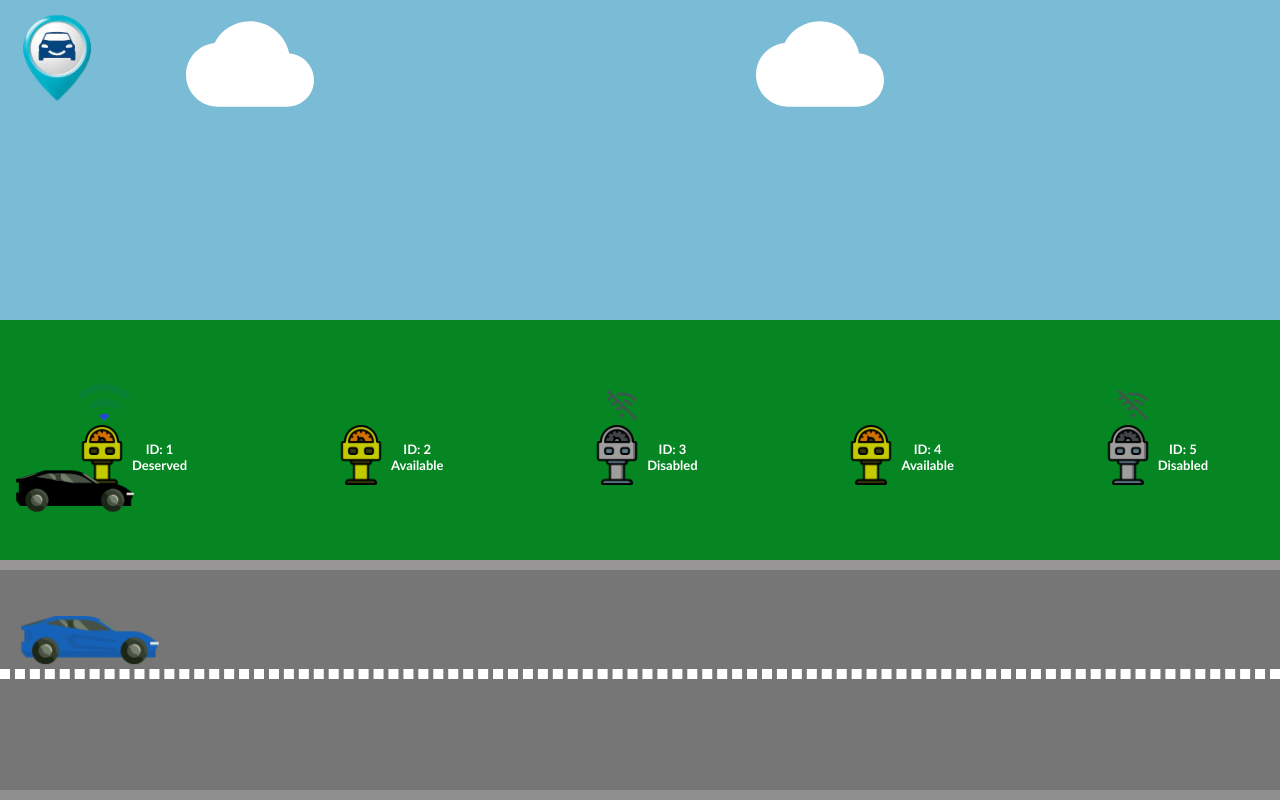
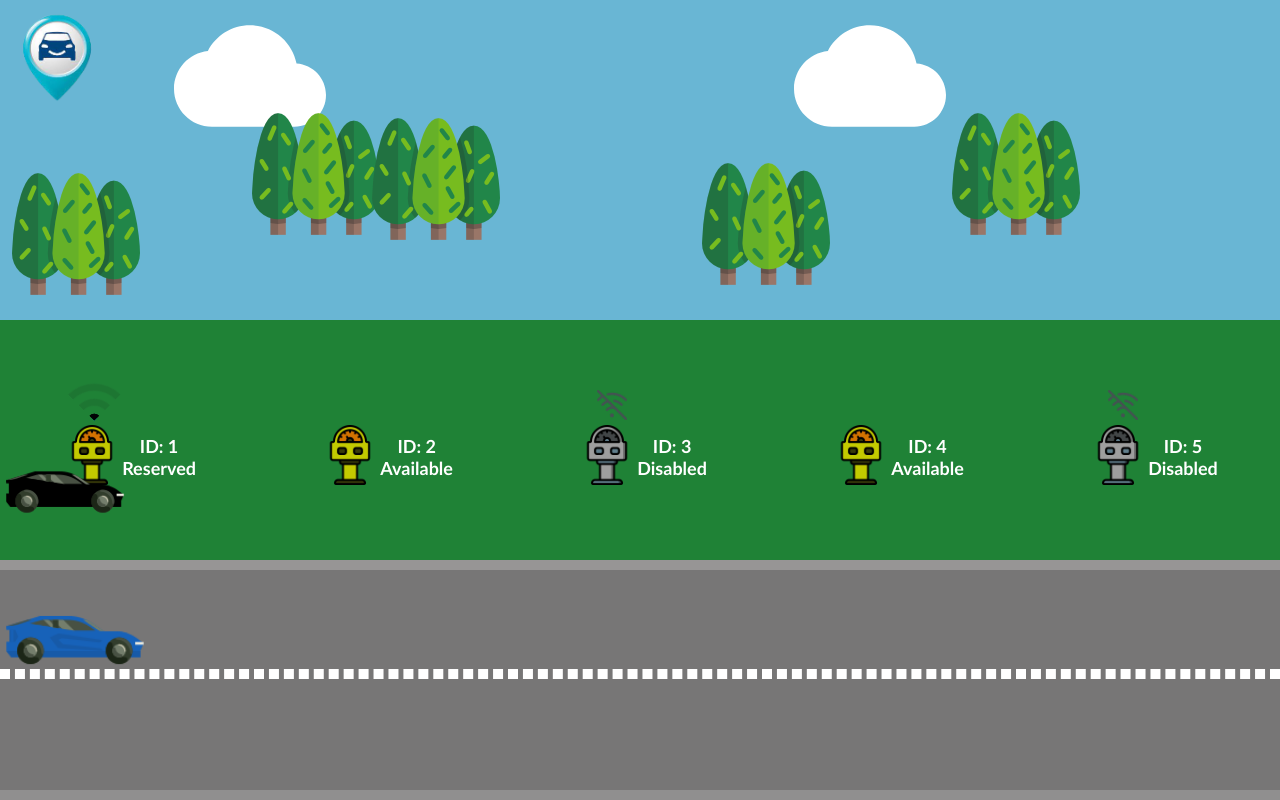
Before and after one commit to raghad-ns/smart-parking-ui, a React (Create React App) app: page / in a window 1280 px wide. Built offline with nearby package versions, Linux system fonts and the light colour scheme.

Commit message:
EDIT DESIGN

```diff
--- a/src/simulationPages/parking-simulaion/parking-simulation.scss
+++ b/src/simulationPages/parking-simulaion/parking-simulation.scss
@@ -7,58 +7,47 @@
 
   .sky {
     height: 40%;
-    background-color: rgb(122, 187, 213);
-    // display: flex;/
-    // justify-content: space-evenly;
-    // align-items: center;
-    .moon {
-      color: #fff;
-      width: 120px;
-      position: absolute;
-      top: 20px;
-      left: 100px;
-      // font-size: 2rem;
-      margin-right: 20px;
-    }
-    .star1 {
-      position: absolute;
-      top: 50px;
-      left: 45%;
-      width: 80px;
-    }
+    background-color: rgb(105, 182, 212);
 
-    .star {
-      position: absolute;
-      top: 90px;
-      left: 50%;
-      // width: 80px;
-    }
-    .star2 {
-      position: absolute;
-      top: 90px;
-      left: 63%;
-      width: 80px;
-    }
-
-    .star3 {
-      position: absolute;
-      top: 90px;
-      left: 30%;
-      // width: 80px;
-    }
     .cloud-icon {
+      // background-color: #000000;
       color: #ffffff;
       width: 500px;
-      font-size: 8rem;
-      margin-right: 70px;
+      font-size: 9.5rem;
+      margin-right: 120px;
     }
   }
 
   .grass {
     height: 30%;
-    background-color: rgb(5, 134, 35);
+    background-color: rgb(31, 130, 54);
     // position: relative;
     z-index: 1;
+  }
+  .tree1{
+    position: absolute;
+    top: 110px;
+    right: 200px;
+  }
+  .tree2{
+    position: absolute;
+    top: 160px;
+    right: 450px;
+  }
+  .tree3{
+    position: absolute;
+    top: 110px;
+    right: 900px;
+  }
+  .tree4{
+    position: absolute;
+    top: 170px;
+    right: 1140px;
+  }
+  .tree5{
+    position: absolute;
+    top: 115px;
+    right: 780px;
   }
 
   .road {
@@ -84,7 +73,7 @@
       z-index: 1000;
       position: relative;
       width: 140px;
-      margin-left: 20px;
+      margin-left: 5px;
       cursor: pointer;
       transition: transform 7s ease-in-out;
     }
@@ -150,7 +139,7 @@
         flex-direction: row;
         align-items: center;
         color: #ffffff;
-        font-size: 13px;
+        font-size: 18px;
         font-family: "Gill Sans", "Gill Sans MT", Calibri, "Trebuchet MS",
           sans-serif;
         font-weight: 600;
@@ -179,7 +168,7 @@
           top: -35px;
         }
       }
-      .deservedParkMeter {
+      .ReservedParkMeter {
         position: relative;
         // width: 500px;
         // background-color: #00a9c2;
@@ -236,7 +225,7 @@
   position: absolute;
   bottom: 0;
   left: 0;
-  border-color: rgb(38, 72, 209);
+  border-color: rgb(2, 3, 5);
   border-style: solid;
   border-width: 1em 1em 0 0;
   -webkit-border-radius: 0 100% 0 0;
--- a/src/simulationPages/parking-simulaion/parking-simulation.tsx
+++ b/src/simulationPages/parking-simulaion/parking-simulation.tsx
@@ -2,6 +2,7 @@ import React, { useState, useEffect, useRef } from "react";
 import "./parking-simulation.scss";
 import CloudIcon from "@mui/icons-material/Cloud";
 import car from "../../assets/sport-car.png";
+import trees from '../../assets/forest.png';
 import {
   parkmeterDatafile,
   Parkmeter,
@@ -70,9 +71,10 @@ const ParkingSimulationComponent: React.FC = () => {
   const updateParkStatus = (parkId: number) => {
     setParkmeterData((prevParkmeterData: any) => {
       return prevParkmeterData.map((park: any) =>
-        park.id === parkId ? { ...park, status: "Deserved" } : park
+        park.id === parkId ? { ...park, status: "Reserved",connection: true} : park
       );
     });
+
     setStartedTimers((prevStartedTimers) => [...prevStartedTimers, parkId]);
     setTimerStarted(true);
   };
@@ -151,6 +153,10 @@ const ParkingSimulationComponent: React.FC = () => {
       selectedPark && parkmeterData[selectedPark - 1].status,
       "status"
     );
+    console.log(
+      selectedPark && parkmeterData[selectedPark - 1].connection,
+      "connection"
+    );
 
     const selectedParkData = parkmeterData.find(
       (park: any) => park.id === selectedPark
@@ -197,12 +203,11 @@ const ParkingSimulationComponent: React.FC = () => {
       <div className="sky">
         <CloudIcon className="cloud-icon" />
         <CloudIcon className="cloud-icon" />
-        {/* <img className="moon" src={moon} alt="moon" /> */}
-        {/* <img className="star1" src={star} alt="moon" /> */}
-        {/* <img className="star" src={star} alt="moon" /> */}
-        {/* <img className="star2" src={star} alt="moon" /> */}
-        {/* <img className="star3" src={star} alt="moon" /> */}
-        {/* <img src={moon2} alt='moon'/> */}
+        <img src={trees} alt="trees" className="tree1"/>
+        <img src={trees} alt="trees" className="tree2"/>
+        <img src={trees} alt="trees" className="tree3"/>
+        <img src={trees} alt="trees" className="tree4"/>
+        <img src={trees} alt="trees" className="tree5"/>
       </div>
       <div className="grass"></div>
       <div className="parkmeter">
@@ -212,7 +217,7 @@ const ParkingSimulationComponent: React.FC = () => {
             onClick={() => handleActiveParkmeter(meter)}
             id={`parkmeter-${meter.id}`}
             disabled={
-              meter.status === "Disabled" || meter.status === "Deserved"
+              meter.status === "Disabled" || meter.status === "Reserved"
             }
           >
             <div className="parkmeter-Info">
@@ -221,8 +226,8 @@ const ParkingSimulationComponent: React.FC = () => {
                   <img src={parkmeterImage} alt={`parkMeter-${meter.id}`} />
                 </div>
               )}
-              {meter.status === "Deserved" && (
-                <div className="deservedParkMeter">
+              {meter.status === "Reserved" && (
+                <div className="ReservedParkMeter">
                   <img src={parkmeterImage} alt={`parkMeter-${meter.id}`} />
 
                   <div className="wifi-symbol">
@@ -263,7 +268,7 @@ const ParkingSimulationComponent: React.FC = () => {
         ))}
       </div>
       {selectedPark !== null &&
-        parkmeterData[selectedPark - 1].status === "Deserved" && (
+        parkmeterData[selectedPark - 1].status === "Reserved" && (
           <div className="clock-leave">
             <div className="timer-group">
               <div className="timer hour">
--- a/src/simulationPages/parking-simulaion/parkingData.ts
+++ b/src/simulationPages/parking-simulaion/parkingData.ts
@@ -2,7 +2,7 @@ import car from "../../assets/sport-car.png";
 
 export interface Parkmeter {
   id: number;
-  status: "Available" | "Disabled" | "Deserved";
+  status: "Available" | "Disabled" | "Reserved";
   connection: boolean;
 }
 
@@ -13,7 +13,7 @@ export interface Vehicle {
 }
 
 export const parkmeterDatafile: Parkmeter[] = [
-  { id: 1, status: "Deserved", connection: false },
+  { id: 1, status: "Reserved", connection: true },
   { id: 2, status: "Available", connection: false },
   { id: 3, status: "Disabled", connection: false },
   { id: 4, status: "Available", connection: false },
```
Also changed, not shown: src/assets/forest.png (added).
